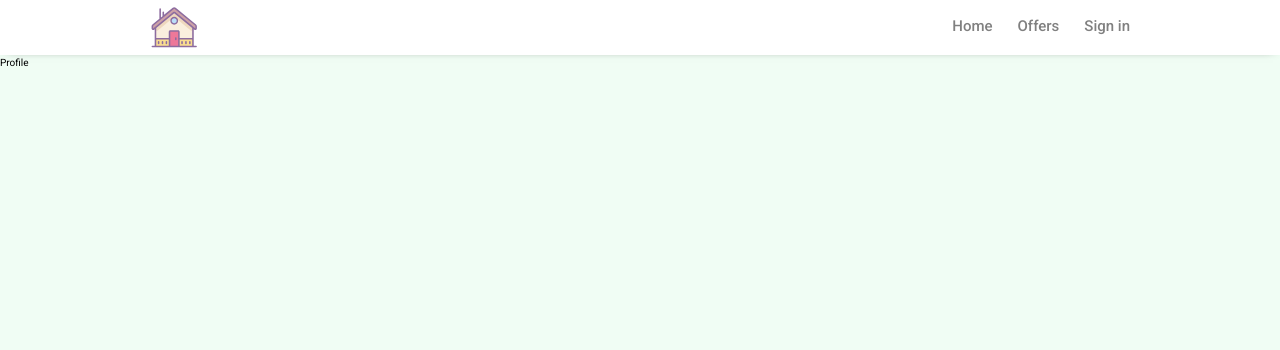
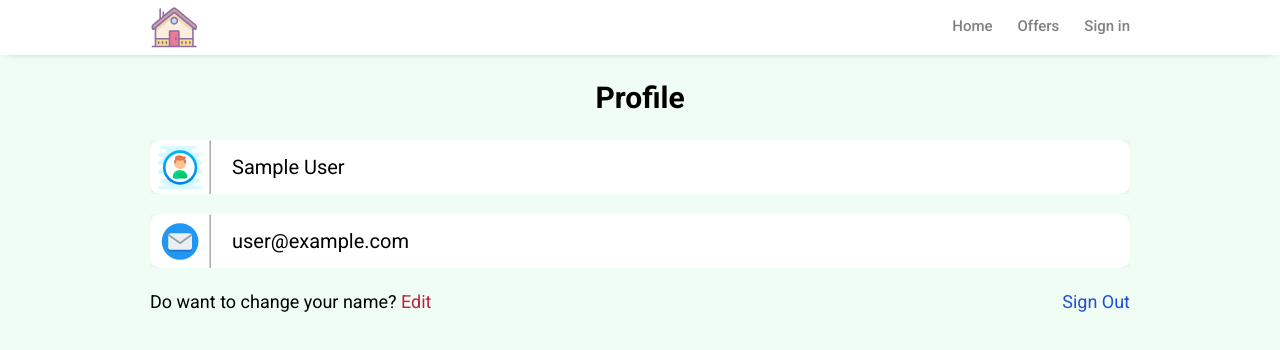
Before and after one commit to AhmedCode1996/realtor-react, a React (Create React App) app: page /profile in a window 1280 px wide. Shown: the top 350 px of the page. Built offline with nearby package versions, Linux system fonts and the light colour scheme; no server answers; sample sign-in values are in the browser's storage.

Commit message:
starting profile functionality page

```diff
--- a/src/pages/Profile.jsx
+++ b/src/pages/Profile.jsx
@@ -1,5 +1,132 @@
+import { getAuth, onAuthStateChanged } from 'firebase/auth';
+import { useEffect, useState } from 'react';
+import { useNavigate } from 'react-router-dom';
+import styled from 'styled-components';
+import email from '../assets/email.svg';
+import user from '../assets/user.svg';
+
 const Profile = () => {
-  return <div>Profile</div>;
+  const auth = getAuth();
+  const navigate = useNavigate();
+  const [formData, setFormData] = useState({
+    username: '',
+    email: '',
+  });
+
+  useEffect(() => {
+    onAuthStateChanged(auth, (user) => {
+      if (!user) {
+        navigate('/');
+      } else {
+        setFormData({ username: user.displayName, email: user.email });
+      }
+    });
+  }, []);
+
+  const formHandler = (e) => {
+    const { name, value } = e.target;
+    setFormData((prevData) => ({ ...prevData, [name]: value }));
+  };
+  const logoutHandler = () => {
+    auth.signOut();
+    navigate('/');
+  };
+  const editHandler = () => {};
+
+  return (
+    <section className="profile">
+      <Container>
+        <h2 className="title">Profile</h2>
+        <form className="flow-content">
+          <p>
+            <img className="input-icon" src={user} alt="user logo" />
+            <input
+              type="username"
+              name="username"
+              id="username"
+              placeholder="Full name"
+              value={formData.username}
+              onChange={formHandler}
+            />
+          </p>
+          <p>
+            <img className="input-icon" src={email} alt="email logo" />
+            <input
+              type="email"
+              name="email"
+              id="email"
+              placeholder="Email Address"
+              value={formData.email}
+              onChange={formHandler}
+            />
+          </p>
+          <div className="profile-options">
+            <p className="edit">
+              Do want to change your name?{' '}
+              <span onClick={editHandler}>Edit</span>{' '}
+            </p>
+            <p className="logout" onClick={logoutHandler}>
+              Sign Out
+            </p>
+          </div>
+        </form>
+      </Container>
+    </section>
+  );
 };
-
+const Container = styled.div`
+  max-width: 1000px;
+  margin-inline: auto;
+  padding-inline: 1rem;
+  padding-block: 2rem;
+  .title {
+    text-align: center;
+    font-size: 3rem;
+    font-weight: bold;
+    margin-bottom: 2rem;
+  }
+  .flow-content > * + * {
+    margin-top: 2rem;
+  }
+  p {
+    position: relative;
+    overflow: hidden;
+  }
+  input {
+    width: 100%;
+    padding: 1rem 2rem 1rem 8rem;
+    font-size: 2rem;
+    box-shadow: 0 0 12px -6px gray;
+    border: 2px solid transparent;
+    border-radius: 1rem;
+    transition: all 0.3s;
+    outline: none;
+    &:focus {
+      box-shadow: 0 0 12px -5px gray;
+      border: 2px solid #a3d8ff;
+    }
+  }
+  img.input-icon {
+    max-width: 60px;
+    height: 100%;
+    position: absolute;
+    transform: translate(1%, 1%);
+    border-right: 1.5px solid gray;
+    padding: 0.5rem;
+  }
+  .profile-options {
+    display: flex;
+    justify-content: space-between;
+    align-items: center;
+    font-size: 1.8rem;
+    .edit span {
+      color: #b92345;
+      cursor: pointer;
+    }
+    .logout {
+      color: #1d4ed8;
+      cursor: pointer;
+    }
+  }
+`;
 export default Profile;
--- a/src/pages/Signup.jsx
+++ b/src/pages/Signup.jsx
@@ -8,9 +8,9 @@ import {
 import styled from 'styled-components';
 import sign from '../assets/sign3.svg';
 import email from '../assets/email.svg';
+import user from '../assets/user.svg';
 import password from '../assets/password.svg';
 import eye from '../assets/eye.svg';
-import user from '../assets/user.svg';
 import showPassword from '../assets/showPassword.svg';
 import google from '../assets/google.svg';
 import { useState } from 'react';
@@ -107,6 +107,7 @@ const Signup = () => {
                 placeholder="Full name"
                 value={formData.username}
                 onChange={formHandler}
+                disabled
               />
             </p>
             <p>
@@ -118,6 +119,7 @@ const Signup = () => {
                 placeholder="Email Address"
                 value={formData.email}
                 onChange={formHandler}
+                disabled
               />
             </p>
             <p>
```
